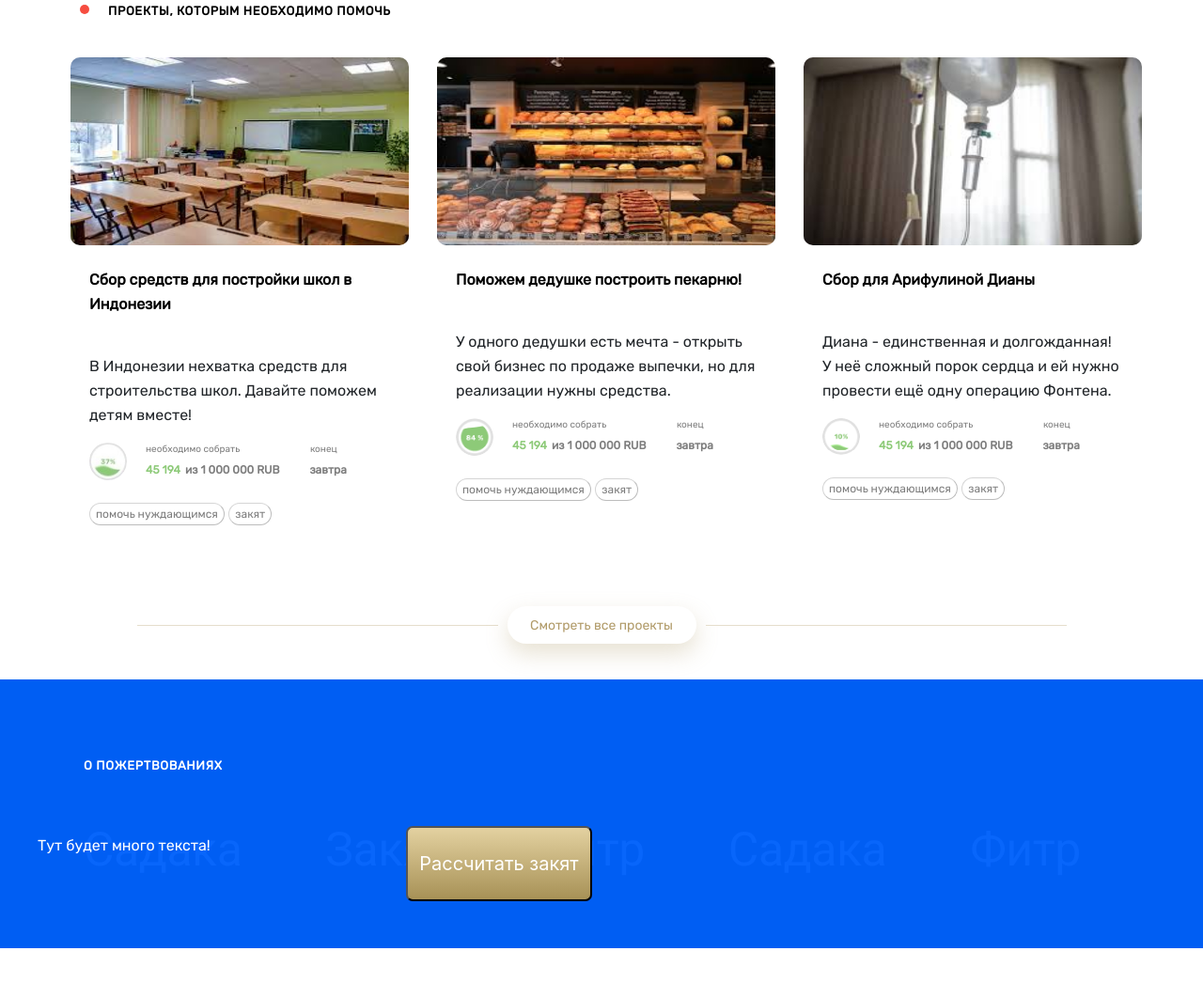
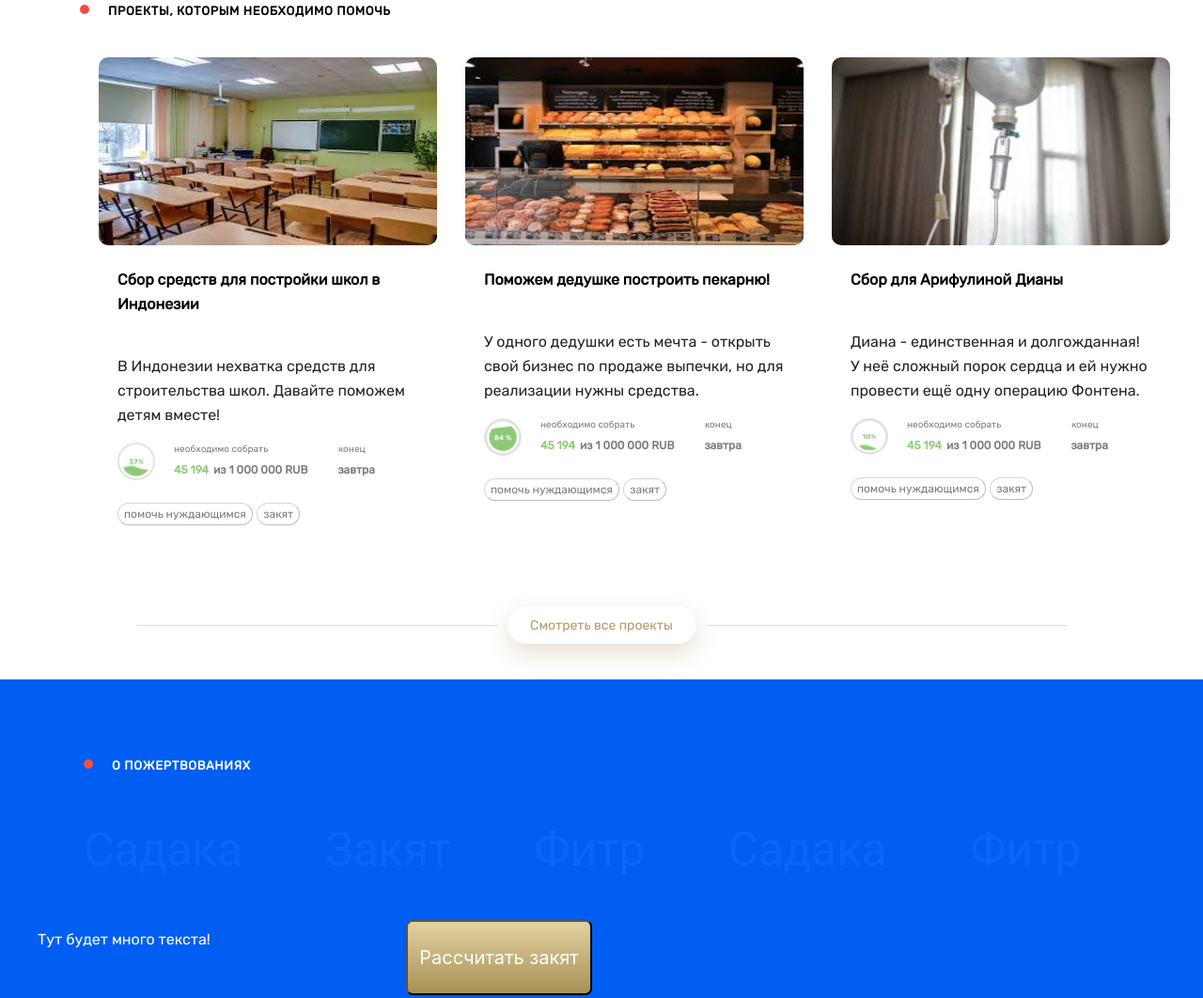
Before and after one commit to Necro73/Necro73.github.io, a plain HTML site: page index.html in a window 1280 px wide. Shown: the top 1062 px of the page at 94% size. Drawn offline with nearby package versions, Linux system fonts and the light colour scheme.

Commit message:
Добавление красного круга к метке "о пожертвованиях" и попытки выровнять синюю зону.

```diff
--- a/index.css
+++ b/index.css
@@ -1,3 +1,7 @@
+.All-father{
+
+}
+
 .start-string{
     display: flex;
 }
@@ -5,7 +9,6 @@
 .cards{
     display: flex;
     justify-content: center;
-    margin-right:60px;
 }
 
 .see-cards{
@@ -122,6 +125,15 @@
     background: #F64D40;
   }
 
+.circle2 {
+    margin-top: 5px;
+    border-radius: 25px;
+    width: 10px;
+    height: 10px;
+    display: flex;
+    background: #F64D40;
+  }
+
 h3{
     font-family: Rubik;
     font-style: normal;
@@ -204,8 +216,7 @@ h3{
 }
 
 .about_donat{
-    padding-top: 80px;
-    padding-left: 89px;
+    padding-left: 20px;
     font-family: Rubik;
     font-style: normal;
     font-weight: bold;
@@ -217,6 +228,12 @@ h3{
 
     color: #FFFFFF;
 
+}
+
+.about_donat_field{
+    padding-top: 80px;
+    padding-left: 89px;
+    display: flex;
 }
 
 .roster{
@@ -236,7 +253,7 @@ h3{
 
 .more_text{
     position: relative;
-    margin-top: -100px;
+    margin-top: 0px;
     font-family: Rubik;
     font-style: normal;
     font-weight: 300;
@@ -254,37 +271,32 @@ h3{
 }
 
 @media (min-width: 360px) {
-    .start-string, .cards, .see-cards, .blue-zone{font-size: 2em;}
+    .start-string, .cards, .see-cards, .blue-zone{font-size: 1em;}
+    .cards{margin-right: 0px;}
     .listq{display:flex;}
     .more_text{
         padding-top: 20px;
         padding-left: 20px;
     }
     .button10{bottom: 110px;}
-    .blue_zone{
-        width: 100%;
-        height: 529px;
-    }
 }
 
 @media (min-width: 768px) {
     .start-string, .cards, .see-cards, .blue-zone{font-size: 1em;}
+    .cards{margin-right: 0px;}
     .listq{display:flex;}
     .more_text{
         padding-top: 45px;
         padding-left: 40px;
     }
     .button10{bottom: 50px;}
-    .blue_zone{
-        width: 300%;
-        height: 100%;
-    }
 }
 
 @media (min-width: 1440px) {
     .start-string, .cards, .see-cards, .blue-zone{font-size: 1em;}
+    .cards{margin-right: 60px;}
     .listq{display:block;}
-        .more_text{
+    .more_text{
         padding-top: 0px;
         padding-left: 0px;
         width: 198px;
@@ -297,6 +309,7 @@ h3{
 
 @media (min-width: 1920px) {
     .start-string, .cards, .see-cards, .blue-zone{font-size: 1em;}
+    .cards{margin-right: 60px;}
     .listq{display:block;}
     .more_text{
         padding-top: 0px;
--- a/index.html
+++ b/index.html
@@ -38,7 +38,10 @@
         </div>
 
         <div class="blue-zone">
-            <h3 class="about_donat">о пожертвованиях</h3>
+            <div class="about_donat_field">
+                <div class="circle2"></div>
+                <h3 class="about_donat">о пожертвованиях</h3>
+            </div>
             <div class="listq">
                 <h1 class="roster sadaka1">Садака</h1>
                 <h1 class="roster zakyat">Закят</h1>
```
